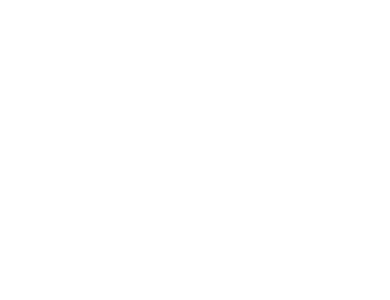
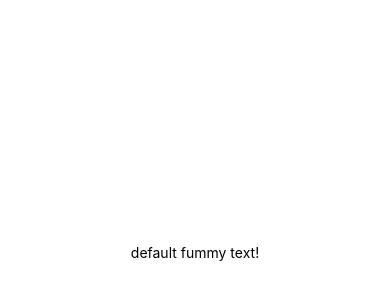
Before and after one commit to dcnxx1/kelli, a React Native app in the folder app/: screen / in a window 390 px wide. Shown: the part 170-470 px from the top of the page. Built offline with nearby package versions, Linux system fonts and the light colour scheme.

Commit message:
dummy text added

```diff
--- a/app/App.tsx
+++ b/app/App.tsx
@@ -10,7 +10,7 @@
   return (
     <View style={styles.container}>
       <Text>
-        {/* {data.setData.isLoading ? "isLoading now.." : data.setData.response} */}
+       default fummy text!
       </Text>
       <StatusBar style="auto" />
     </View>
```
